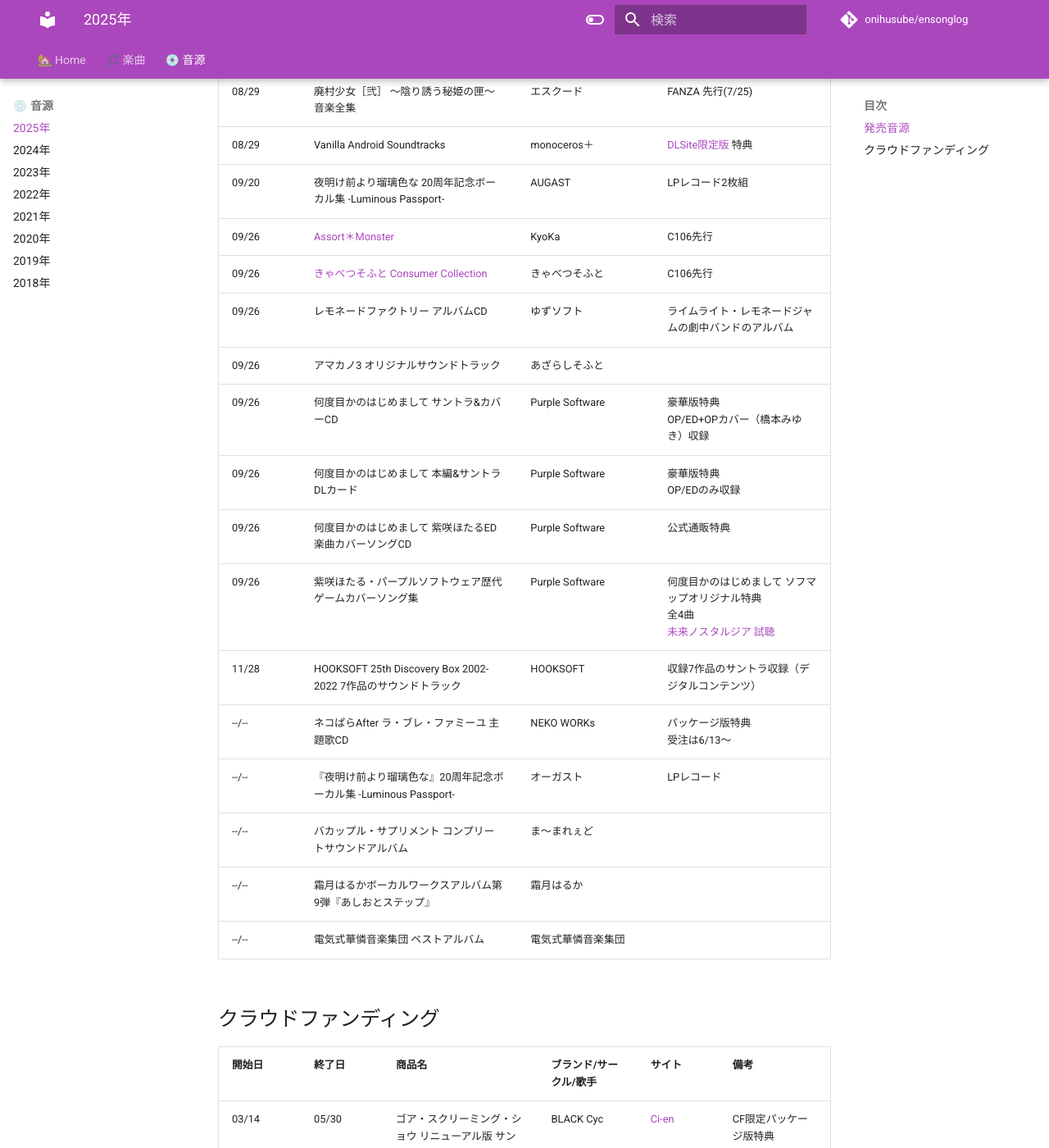
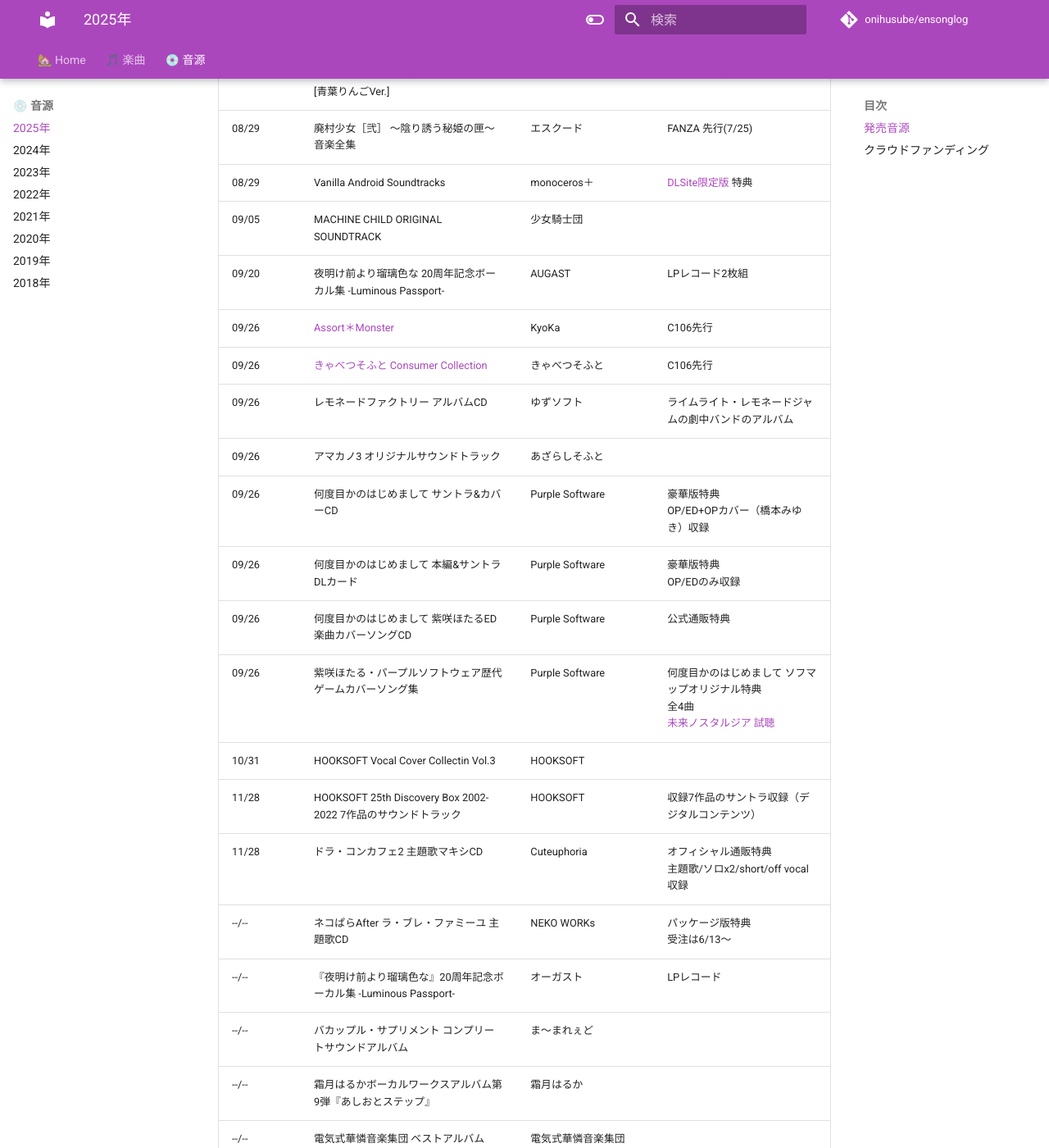
Before and after one commit to onihusube/ensonglog, an MkDocs documentation site: the page built from docs/2025/音源.md, in a window 1280 px wide and 1400 px high, scrolled down 9501 px. Shown: the whole window at 82% size. Built offline with MkDocs 1.6.1 and Material for MkDocs 9.7.7, drawn with Linux system fonts in a browser that asks for light colours; comment, search, counter and statistics services are not loaded; some of the changed text lies outside the part shown.

Commit message:
ためてたのを追記

```diff
--- a/docs/2025/音源.md
+++ b/docs/2025/音源.md
@@ -145,6 +146,7 @@
 | 08/29 | スターライトBLUE 録り下ろし主題歌CD [青葉りんごVer.] |	LiLiM DARKNESS | ソフマップ特典 |
 | 08/29 | 廃村少女［弐］ ～陰り誘う秘姫の匣～ 音楽全集 | エスクード | FANZA 先行(7/25) |
 | 08/29 | Vanilla Android Soundtracks |	monoceros＋ | [DLSite限定版](https://www.dlsite.com/pro/work/=/product_id/VJ01004213.html) 特典 |
+| 09/05 | MACHINE CHILD ORIGINAL SOUNDTRACK |	少女騎士団 |  |
 | 09/20 | 夜明け前より瑠璃色な 20周年記念ボーカル集 -Luminous Passport- |	AUGAST | LPレコード2枚組 |
 | 09/26 | [Assort＊Monster](./音源個別/Assort＊Monster.md) | KyoKa | C106先行 |
 | 09/26 | [きゃべつそふと Consumer Collection](./音源個別/きゃべつそふと%20Consumer%20Collection.md) | きゃべつそふと | C106先行 |
@@ -154,7 +156,9 @@
 | 09/26 | 何度目かのはじめまして 本編&サントラDLカード | Purple Software | 豪華版特典 </br> OP/EDのみ収録 |
 | 09/26 | 何度目かのはじめまして 紫咲ほたるED楽曲カバーソングCD | Purple Software | 公式通販特典 |
 | 09/26 | 紫咲ほたる・パープルソフトウェア歴代ゲームカバーソング集 | Purple Software | 何度目かのはじめまして ソフマップオリジナル特典 </br> 全4曲 </br> [未来ノスタルジア 試聴](https://www.youtube.com/watch?v=y3Typ8MCOAo) |
+| 10/31 | HOOKSOFT Vocal Cover Collectin Vol.3 | HOOKSOFT |  |
 | 11/28 | HOOKSOFT 25th Discovery Box 2002-2022 7作品のサウンドトラック | HOOKSOFT | 収録7作品のサントラ収録（デジタルコンテンツ） |
+| 11/28 | ドラ・コンカフェ2 主題歌マキシCD | Cuteuphoria | オフィシャル通販特典 </br> 主題歌/ソロx2/short/off vocal 収録 |
 | --/-- | ネコぱらAfter ラ・ブレ・ファミーユ 主題歌CD | NEKO WORKs | パッケージ版特典 </br> 受注は6/13～ |
 | --/-- | 『夜明け前より瑠璃色な』20周年記念ボーカル集 -Luminous Passport- | オーガスト | LPレコード |
 | --/-- | バカップル・サプリメント コンプリートサウンドアルバム | ま～まれぇど |  |
@@ -170,3 +174,4 @@
 | 03/28 | 05/25 | signal 主題歌CD | teamMJM | [CAMPFIRE](https://camp-fire.jp/projects/840556/view?utm_campaign=cp_po_share_c_msg_mypage_projects_show) | lainTTL準拠の公認ファンゲーム |
 | 05/06 | 06/30 | CUSTOM ORDER MAID VOCAL COLLECTION Vol.2 | KISS | [Ci-en](https://ci-en.dlsite.com/creator/27405/crowdfunding/863)  |  |
 | 05/20 | 05/31 | 顔のない月-待宵の双椿- 主題歌CD/サントラCD | KISS | [Ci-en](https://ci-en.dlsite.com/creator/17973/crowdfunding/910) | 第3弾、最終便 |
+| 07/25 | 09/30 | パーガトリー・ブルー digi&CD現物サントラ | ENDLESS SUMMER Studio | [うぶごえ](https://ubgoe.com/projects/973) | |
```
Also changed, not shown: other parts of docs/2025/音源.md (+2 -1 lines), docs/2025/楽曲.md (+6 -5 lines), docs/2025/音源個別/SLF2025メモリアル音楽CD.md (+2 -2 lines).
